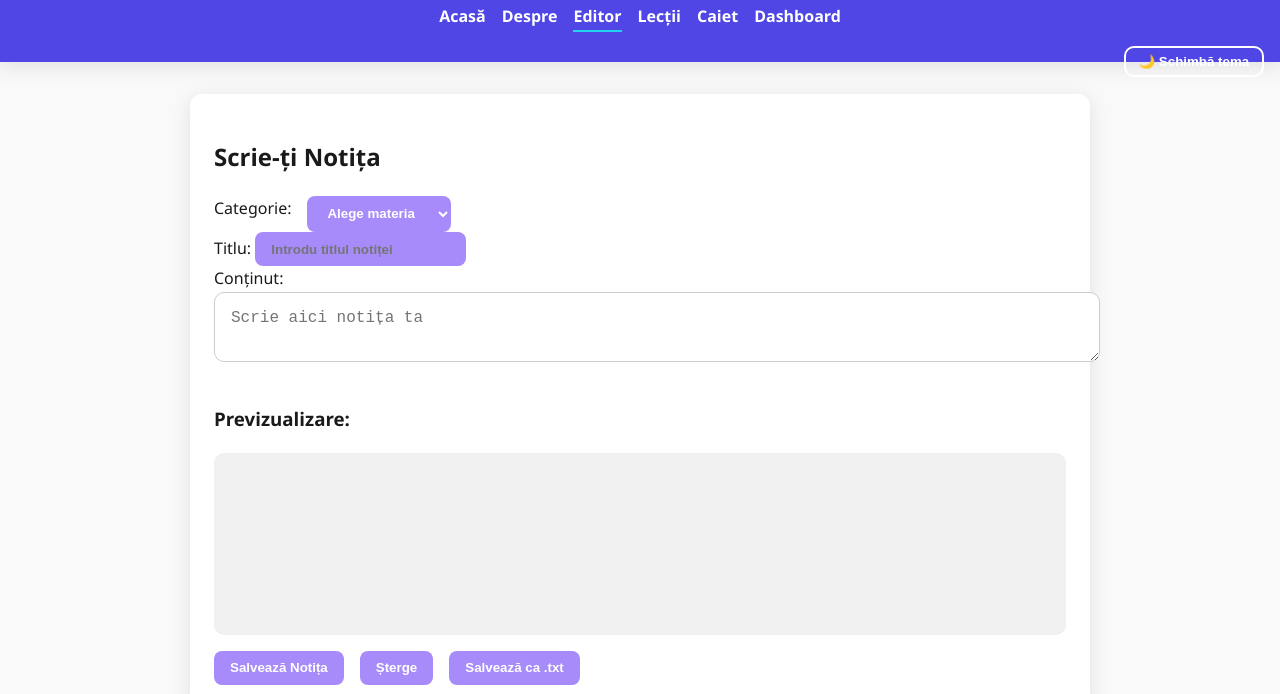
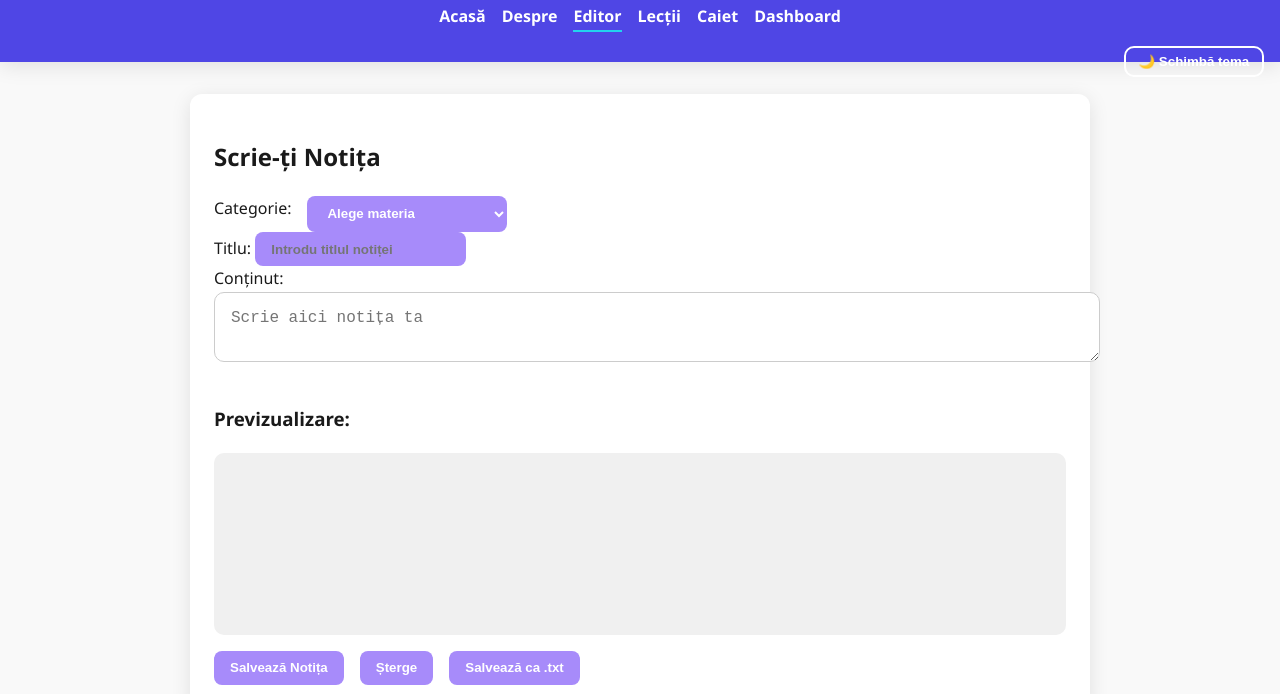
Before and after one commit to crixtxy/caietvirtual1, a plain HTML site: page editor.html in a window 1280 px wide. Shown: the part 106-800 px from the top of the page. Drawn offline with Linux system fonts and the light colour scheme.

Commit message:
Update style.css

```diff
--- a/style.css
+++ b/style.css
@@ -209,3 +209,6 @@ body.dark #note-preview-content {
         flex-direction: column;
     }
 }
+select#note-category {
+    min-width: 200px;
+}
```
